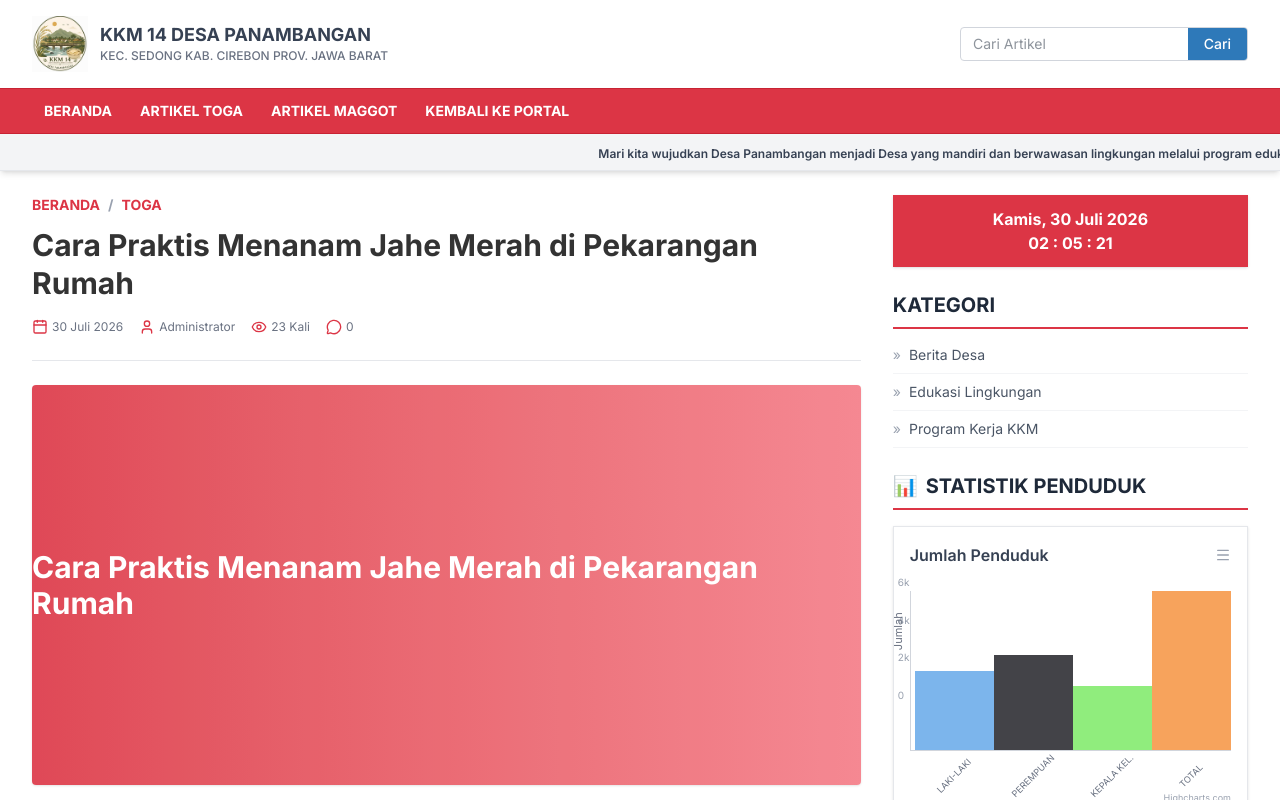
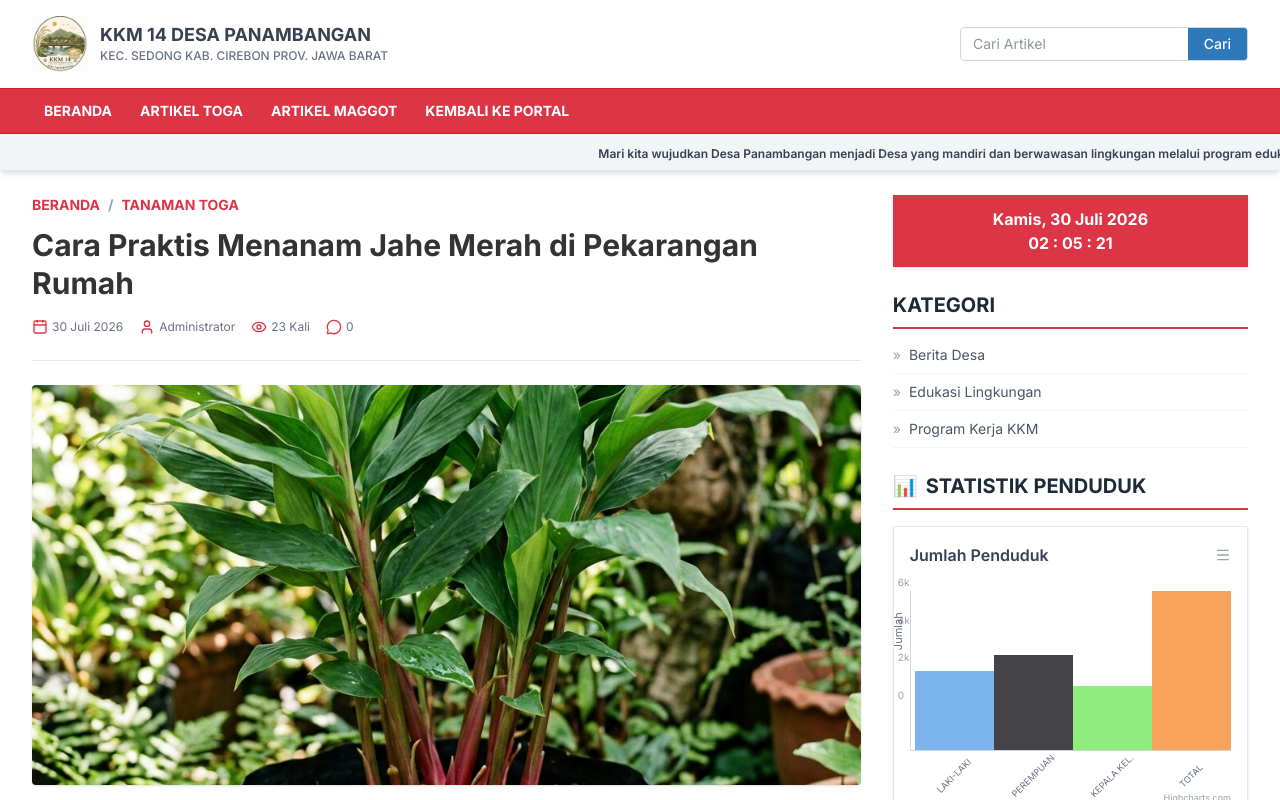
Before and after one commit to adin07-code/Desa-Panambangan, a Next.js app: page /artikel/jahe-merah in a window 1280 px wide. Shown: the top 800 px of the page. Built offline with nearby package versions, Linux system fonts and the light colour scheme.

Commit message:
Add real cover images for articles

```diff
--- a/content/artikel/jahe-merah.md
+++ b/content/artikel/jahe-merah.md
@@ -1,8 +1,9 @@
 ---
 title: "Cara Praktis Menanam Jahe Merah di Pekarangan Rumah"
-category: "TOGA"
+category: "Tanaman TOGA"
 excerpt: "Jahe merah kaya akan manfaat kesehatan dan bernilai ekonomi. Pelajari cara menanamnya di lahan sempit dengan panduan ini."
 imageColor: "green"
+coverImage: "/jahe-merah.png"
 ---
 
 # Panduan Praktis: Cara Menanam Jahe Merah di Pekarangan Rumah
--- a/content/artikel/maggot-bsf.md
+++ b/content/artikel/maggot-bsf.md
@@ -1,8 +1,9 @@
 ---
 title: "Panduan Awal Budidaya Maggot BSF Skala Rumahan"
-category: "MAGGOT"
-excerpt: "Ubah sampah dapur organik menjadi pakan ternak bernutrisi tinggi menggunakan larva lalat tentara hitam."
+category: "Maggot BSF"
+excerpt: "Ubah sampah dapur organik menjadi pakan ternak bernutrisi tinggi dengan menggunakan larva lalat tentara hitam."
 imageColor: "orange"
+coverImage: "/maggot-bsf.png"
 ---
 
 # Budidaya Maggot BSF Skala Rumahan
--- a/src/app/artikel/[slug]/page.tsx
+++ b/src/app/artikel/[slug]/page.tsx
@@ -58,9 +58,15 @@ export default async function ArticlePage({
               </div>
 
               {/* Main Image placeholder if needed, otherwise just content */}
-              <div className="w-full h-[300px] md:h-[400px] bg-gradient-to-r from-[#dc3545] to-[#f47c87] mb-8 rounded-sm flex items-center justify-center text-white text-3xl font-bold opacity-90 shadow-sm">
-                {article.title}
-              </div>
+              {article.coverImage ? (
+                <div className="w-full h-[300px] md:h-[400px] mb-8 rounded-sm overflow-hidden shadow-sm relative">
+                  <img src={article.coverImage} alt={article.title} className="w-full h-full object-cover" />
+                </div>
+              ) : (
+                <div className="w-full h-[300px] md:h-[400px] bg-gradient-to-r from-[#dc3545] to-[#f47c87] mb-8 rounded-sm flex items-center justify-center text-white text-3xl font-bold opacity-90 shadow-sm text-center px-6">
+                  {article.title}
+                </div>
+              )}
 
               {/* Markdown Content */}
               <article className="prose prose-lg max-w-none text-gray-700 text-justify prose-headings:text-[#333] prose-a:text-[#dc3545] hover:prose-a:text-[#c82333]">
--- a/src/components/ArticleCard.tsx
+++ b/src/components/ArticleCard.tsx
@@ -18,9 +18,13 @@ export default function ArticleCard({ article }: { article: ArticleData }) {
       <div className="w-full sm:w-1/3 mb-4 sm:mb-0 sm:pr-4">
         <Link href={`/artikel/${article.slug}`}>
           <div className="h-40 bg-gray-200 relative overflow-hidden rounded">
-            <div className={`absolute inset-0 bg-gradient-to-br ${theme.bg} flex items-center justify-center text-white font-bold text-center px-4 transition-transform duration-500 group-hover:scale-105`}>
-              {article.title}
-            </div>
+            {article.coverImage ? (
+              <img src={article.coverImage} alt={article.title} className="w-full h-full object-cover transition-transform duration-500 group-hover:scale-105" />
+            ) : (
+              <div className={`absolute inset-0 bg-gradient-to-br ${theme.bg} flex items-center justify-center text-white font-bold text-center px-4 transition-transform duration-500 group-hover:scale-105`}>
+                {article.title}
+              </div>
+            )}
           </div>
         </Link>
       </div>
--- a/src/lib/markdown.ts
+++ b/src/lib/markdown.ts
@@ -10,6 +10,7 @@ export type ArticleData = {
   category: string;
   excerpt: string;
   imageColor: string;
+  coverImage?: string;
   content: string;
 };
 
@@ -32,6 +33,7 @@ export function getArticleBySlug(slug: string): ArticleData | null {
       category: data.category || 'Umum',
       excerpt: data.excerpt || '',
       imageColor: data.imageColor || 'green',
+      coverImage: data.coverImage,
       content: content,
     };
   } catch (e) {
```
Also changed, not shown: public/jahe-merah.png (added), public/maggot-bsf.png (added).
